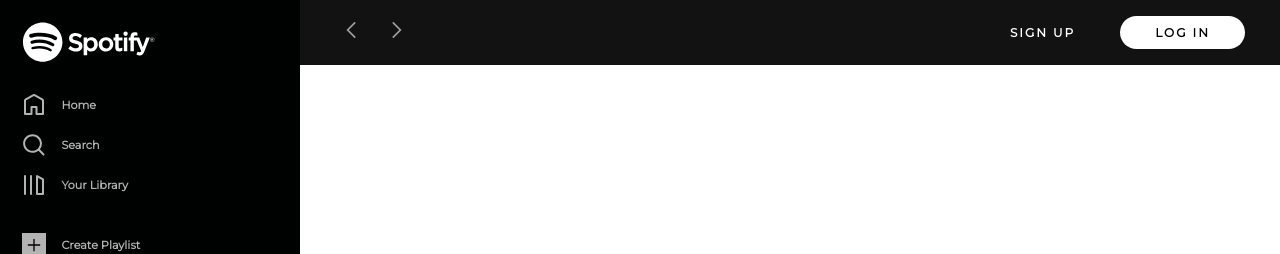
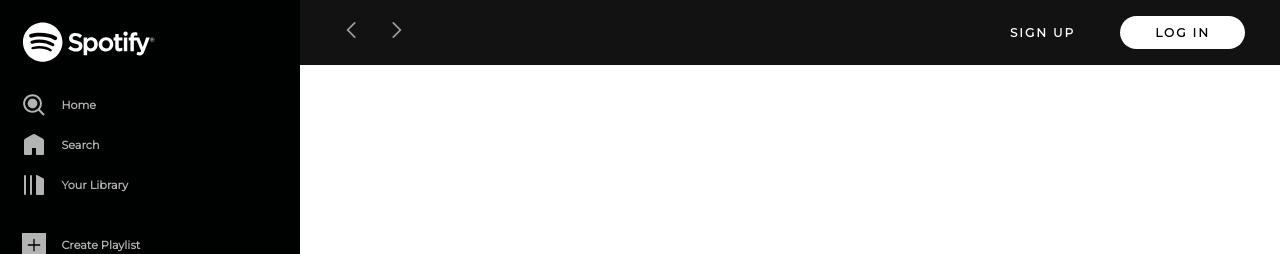
Before and after one commit to armandoggweb/music-player, a Next.js app: page / in a window 1280 px wide. Shown: the top 254 px of the page. Built offline with nearby package versions, Linux system fonts and the light colour scheme.

Commit message:
REFACT: Split icon component in single component

```diff
--- /dev/null
+++ b/components/Icons/Arrow/index.tsx
@@ -0,0 +1,20 @@
+import { bool, InferProps } from 'prop-types';
+
+export default function Arrow({
+  forward,
+  ...props
+}: InferProps<typeof Arrow.propTypes>) {
+  return (
+    <svg role='img' height='24' width='24' viewBox='0 0 24 24' {...props}>
+      {forward ? (
+        <path d='M8.043 2.793a1 1 0 000 1.414L15.836 12l-7.793 7.793a1 1 0 101.414 1.414L18.664 12 9.457 2.793a1 1 0 00-1.414 0z'></path>
+      ) : (
+        <path d='M15.957 2.793a1 1 0 010 1.414L8.164 12l7.793 7.793a1 1 0 11-1.414 1.414L5.336 12l9.207-9.207a1 1 0 011.414 0z'></path>
+      )}
+    </svg>
+  );
+}
+
+Arrow.propTypes = {
+  forward: bool,
+};
--- /dev/null
+++ b/components/Icons/CreatePlaylist/index.tsx
@@ -0,0 +1,17 @@
+import s from '../Icons.module.css';
+
+export default function ({ ...props }) {
+  return (
+    <svg
+      className={s.createPlaylist}
+      role='img'
+      height='12'
+      width='12'
+      aria-hidden='true'
+      viewBox='0 0 16 16'
+      {...props}
+    >
+      <path d='M15.25 8a.75.75 0 01-.75.75H8.75v5.75a.75.75 0 01-1.5 0V8.75H1.5a.75.75 0 010-1.5h5.75V1.5a.75.75 0 011.5 0v5.75h5.75a.75.75 0 01.75.75z'></path>
+    </svg>
+  );
+}
--- /dev/null
+++ b/components/Icons/Home/index.tsx
@@ -0,0 +1,23 @@
+import s from '../Icons.module.css';
+
+export default function ({ ...props }) {
+  const { filled } = props;
+  return (
+    <svg
+      className={s.root}
+      role='img'
+      height='24'
+      width='24'
+      viewBox='0 0 24 24'
+    >
+      {filled ? (
+        <>
+          <path d='M15.356 10.558c0 2.623-2.16 4.75-4.823 4.75-2.664 0-4.824-2.127-4.824-4.75s2.16-4.75 4.824-4.75c2.664 0 4.823 2.127 4.823 4.75z'></path>
+          <path d='M1.126 10.558c0-5.14 4.226-9.28 9.407-9.28 5.18 0 9.407 4.14 9.407 9.28a9.157 9.157 0 01-2.077 5.816l4.344 4.344a1 1 0 01-1.414 1.414l-4.353-4.353a9.454 9.454 0 01-5.907 2.058c-5.18 0-9.407-4.14-9.407-9.28zm9.407-7.28c-4.105 0-7.407 3.274-7.407 7.28s3.302 7.279 7.407 7.279 7.407-3.273 7.407-7.28c0-4.005-3.302-7.278-7.407-7.278z'></path>
+        </>
+      ) : (
+        <path d='M12.5 3.247a1 1 0 00-1 0L4 7.577V20h4.5v-6a1 1 0 011-1h5a1 1 0 011 1v6H20V7.577l-7.5-4.33zm-2-1.732a3 3 0 013 0l7.5 4.33a2 2 0 011 1.732V21a1 1 0 01-1 1h-6.5a1 1 0 01-1-1v-6h-3v6a1 1 0 01-1 1H3a1 1 0 01-1-1V7.577a2 2 0 011-1.732l7.5-4.33z'></path>
+      )}
+    </svg>
+  );
+}
--- /dev/null
+++ b/components/Icons/LikedSongs/index.tsx
@@ -0,0 +1,17 @@
+import s from '../Icons.module.css';
+
+export default function ({ ...props }) {
+  return (
+    <svg
+      className={s.likedSongs}
+      role='img'
+      height='12'
+      width='12'
+      aria-hidden='true'
+      viewBox='0 0 16 16'
+      {...props}
+    >
+      <path d='M15.724 4.22A4.313 4.313 0 0012.192.814a4.269 4.269 0 00-3.622 1.13.837.837 0 01-1.14 0 4.272 4.272 0 00-6.21 5.855l5.916 7.05a1.128 1.128 0 001.727 0l5.916-7.05a4.228 4.228 0 00.945-3.577z'></path>
+    </svg>
+  );
+}
--- /dev/null
+++ b/components/Icons/Search/index.tsx
@@ -0,0 +1,20 @@
+import s from '../Icons.module.css';
+
+export default function ({ ...props }) {
+  const { filled } = props;
+  return (
+    <svg
+      className={s.root}
+      role='img'
+      height='24'
+      width='24'
+      viewBox='0 0 24 24'
+    >
+      {filled ? (
+        <path d='M13.5 1.515a3 3 0 00-3 0L3 5.845a2 2 0 00-1 1.732V21a1 1 0 001 1h6a1 1 0 001-1v-6h4v6a1 1 0 001 1h6a1 1 0 001-1V7.577a2 2 0 00-1-1.732l-7.5-4.33z'></path>
+      ) : (
+        <path d='M10.533 1.279c-5.18 0-9.407 4.14-9.407 9.279s4.226 9.279 9.407 9.279c2.234 0 4.29-.77 5.907-2.058l4.353 4.353a1 1 0 101.414-1.414l-4.344-4.344a9.157 9.157 0 002.077-5.816c0-5.14-4.226-9.28-9.407-9.28zm-7.407 9.279c0-4.006 3.302-7.28 7.407-7.28s7.407 3.274 7.407 7.28-3.302 7.279-7.407 7.279-7.407-3.273-7.407-7.28z'></path>
+      )}
+    </svg>
+  );
+}
--- /dev/null
+++ b/components/Icons/YourLibrary/index.tsx
@@ -0,0 +1,20 @@
+import s from '../Icons.module.css';
+
+export default function ({ ...props }) {
+  const { filled } = props;
+  return (
+    <svg
+      className={s.root}
+      role='img'
+      height='24'
+      width='24'
+      viewBox='0 0 24 24'
+    >
+      {filled ? (
+        <path d='M3 22a1 1 0 01-1-1V3a1 1 0 012 0v18a1 1 0 01-1 1zM15.5 2.134A1 1 0 0014 3v18a1 1 0 001 1h6a1 1 0 001-1V6.464a1 1 0 00-.5-.866l-6-3.464zM9 2a1 1 0 00-1 1v18a1 1 0 102 0V3a1 1 0 00-1-1z'></path>
+      ) : (
+        <path d='M14.5 2.134a1 1 0 011 0l6 3.464a1 1 0 01.5.866V21a1 1 0 01-1 1h-6a1 1 0 01-1-1V3a1 1 0 01.5-.866zM16 4.732V20h4V7.041l-4-2.309zM3 22a1 1 0 01-1-1V3a1 1 0 012 0v18a1 1 0 01-1 1zm6 0a1 1 0 01-1-1V3a1 1 0 012 0v18a1 1 0 01-1 1z'></path>
+      )}
+    </svg>
+  );
+}
--- a/components/Icons/index.tsx
+++ /dev/null
@@ -1,129 +0,0 @@
-import s from './Icons.module.css';
-
-export function Home() {
-  return (
-    <svg
-      className={s.root}
-      role='img'
-      height='24'
-      width='24'
-      viewBox='0 0 24 24'
-    >
-      <path d='M12.5 3.247a1 1 0 00-1 0L4 7.577V20h4.5v-6a1 1 0 011-1h5a1 1 0 011 1v6H20V7.577l-7.5-4.33zm-2-1.732a3 3 0 013 0l7.5 4.33a2 2 0 011 1.732V21a1 1 0 01-1 1h-6.5a1 1 0 01-1-1v-6h-3v6a1 1 0 01-1 1H3a1 1 0 01-1-1V7.577a2 2 0 011-1.732l7.5-4.33z'></path>
-    </svg>
-  );
-}
-export function HomeFilled() {
-  return (
-    <svg
-      className={s.root}
-      role='img'
-      height='24'
-      width='24'
-      viewBox='0 0 24 24'
-    >
-      <path d='M13.5 1.515a3 3 0 00-3 0L3 5.845a2 2 0 00-1 1.732V21a1 1 0 001 1h6a1 1 0 001-1v-6h4v6a1 1 0 001 1h6a1 1 0 001-1V7.577a2 2 0 00-1-1.732l-7.5-4.33z'></path>
-    </svg>
-  );
-}
-
-export function Search() {
-  return (
-    <svg
-      className={s.root}
-      role='img'
-      height='24'
-      width='24'
-      viewBox='0 0 24 24'
-    >
-      <path d='M10.533 1.279c-5.18 0-9.407 4.14-9.407 9.279s4.226 9.279 9.407 9.279c2.234 0 4.29-.77 5.907-2.058l4.353 4.353a1 1 0 101.414-1.414l-4.344-4.344a9.157 9.157 0 002.077-5.816c0-5.14-4.226-9.28-9.407-9.28zm-7.407 9.279c0-4.006 3.302-7.28 7.407-7.28s7.407 3.274 7.407 7.28-3.302 7.279-7.407 7.279-7.407-3.273-7.407-7.28z'></path>
-    </svg>
-  );
-}
-export function SearchFilled() {
-  return (
-    <svg
-      className={s.root}
-      role='img'
-      height='24'
-      width='24'
-      viewBox='0 0 24 24'
-    >
-      <path d='M15.356 10.558c0 2.623-2.16 4.75-4.823 4.75-2.664 0-4.824-2.127-4.824-4.75s2.16-4.75 4.824-4.75c2.664 0 4.823 2.127 4.823 4.75z'></path>
-      <path d='M1.126 10.558c0-5.14 4.226-9.28 9.407-9.28 5.18 0 9.407 4.14 9.407 9.28a9.157 9.157 0 01-2.077 5.816l4.344 4.344a1 1 0 01-1.414 1.414l-4.353-4.353a9.454 9.454 0 01-5.907 2.058c-5.18 0-9.407-4.14-9.407-9.28zm9.407-7.28c-4.105 0-7.407 3.274-7.407 7.28s3.302 7.279 7.407 7.279 7.407-3.273 7.407-7.28c0-4.005-3.302-7.278-7.407-7.278z'></path>
-    </svg>
-  );
-}
-
-export function YourLibrary() {
-  return (
-    <svg
-      className={s.root}
-      role='img'
-      height='24'
-      width='24'
-      viewBox='0 0 24 24'
-    >
-      <path d='M14.5 2.134a1 1 0 011 0l6 3.464a1 1 0 01.5.866V21a1 1 0 01-1 1h-6a1 1 0 01-1-1V3a1 1 0 01.5-.866zM16 4.732V20h4V7.041l-4-2.309zM3 22a1 1 0 01-1-1V3a1 1 0 012 0v18a1 1 0 01-1 1zm6 0a1 1 0 01-1-1V3a1 1 0 012 0v18a1 1 0 01-1 1z'></path>
-    </svg>
-  );
-}
-export function YourLibraryFilled() {
-  return (
-    <svg
-      className={s.root}
-      role='img'
-      height='24'
-      width='24'
-      viewBox='0 0 24 24'
-    >
-      <path d='M3 22a1 1 0 01-1-1V3a1 1 0 012 0v18a1 1 0 01-1 1zM15.5 2.134A1 1 0 0014 3v18a1 1 0 001 1h6a1 1 0 001-1V6.464a1 1 0 00-.5-.866l-6-3.464zM9 2a1 1 0 00-1 1v18a1 1 0 102 0V3a1 1 0 00-1-1z'></path>
-    </svg>
-  );
-}
-
-export function CreatePlaylist() {
-  return (
-    <svg
-      className={s.createPlaylist}
-      role='img'
-      height='12'
-      width='12'
-      aria-hidden='true'
-      viewBox='0 0 16 16'
-    >
-      <path d='M15.25 8a.75.75 0 01-.75.75H8.75v5.75a.75.75 0 01-1.5 0V8.75H1.5a.75.75 0 010-1.5h5.75V1.5a.75.75 0 011.5 0v5.75h5.75a.75.75 0 01.75.75z'></path>
-    </svg>
-  );
-}
-
-export function LikedSongs() {
-  return (
-    <svg
-      className={s.likedSongs}
-      role='img'
-      height='12'
-      width='12'
-      aria-hidden='true'
-      viewBox='0 0 16 16'
-    >
-      <path d='M15.724 4.22A4.313 4.313 0 0012.192.814a4.269 4.269 0 00-3.622 1.13.837.837 0 01-1.14 0 4.272 4.272 0 00-6.21 5.855l5.916 7.05a1.128 1.128 0 001.727 0l5.916-7.05a4.228 4.228 0 00.945-3.577z'></path>
-    </svg>
-  );
-}
-
-export function BackArrow() {
-  return (
-    <svg role='img' height='24' width='24' viewBox='0 0 24 24'>
-      <path d='M15.957 2.793a1 1 0 010 1.414L8.164 12l7.793 7.793a1 1 0 11-1.414 1.414L5.336 12l9.207-9.207a1 1 0 011.414 0z'></path>
-    </svg>
-  );
-}
-
-export function ForwardArrow() {
-  return (
-    <svg role='img' height='24' width='24' viewBox='0 0 24 24'>
-      <path d='M8.043 2.793a1 1 0 000 1.414L15.836 12l-7.793 7.793a1 1 0 101.414 1.414L18.664 12 9.457 2.793a1 1 0 00-1.414 0z'></path>
-    </svg>
-  );
-}
--- a/components/SidebarNav/SidebarNav.tsx
+++ b/components/SidebarNav/SidebarNav.tsx
@@ -1,12 +1,10 @@
 import Link from 'next/link';
 import Logo from '../Logo';
-import {
-  CreatePlaylist,
-  Home,
-  LikedSongs,
-  Search,
-  YourLibrary,
-} from '../Icons';
+import Home from '../Icons/Home';
+import Search from '../Icons/Search';
+import YourLibrary from '../Icons/YourLibrary';
+import CreatePlaylist from '../Icons/CreatePlaylist';
+import LikedSongs from '../Icons/LikedSongs';
 import s from './SidebarNav.module.css';
 
 type MenuOptions = {
@@ -15,9 +13,9 @@ type MenuOptions = {
   icon?: React.ReactNode;
 };
 const menuOptions = [
-  { name: 'Home', href: '#', icon: <Home /> },
-  { name: 'Search', href: '#', icon: <Search /> },
-  { name: 'Your Library', href: '#', icon: <YourLibrary /> },
+  { name: 'Home', href: '#', icon: <Home filled={true} /> },
+  { name: 'Search', href: '#', icon: <Search filled={true} /> },
+  { name: 'Your Library', href: '#', icon: <YourLibrary filled={true} /> },
 ];
 
 const buttonsOptions = [
--- a/components/TopbarNav/TopbarNav.tsx
+++ b/components/TopbarNav/TopbarNav.tsx
@@ -1,4 +1,4 @@
-import { BackArrow, ForwardArrow } from '../Icons';
+import Arrow from '../Icons/Arrow';
 import s from './TopbarNav.module.css';
 
 export default function TopbarNav() {
@@ -6,10 +6,10 @@ export default function TopbarNav() {
     <nav className={s.root}>
       <div className={s.arrowButtons}>
         <button>
-          <BackArrow />
+          <Arrow />
         </button>
         <button>
-          <ForwardArrow />
+          <Arrow forward={true} />
         </button>
       </div>
       <div className={s.loginButtons}>
```
